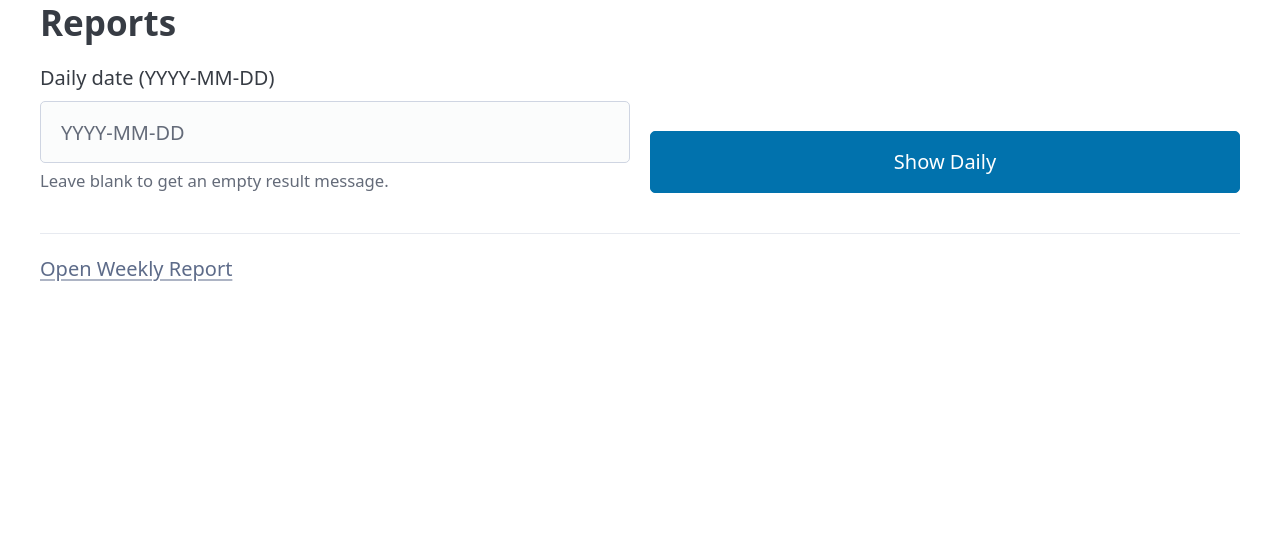
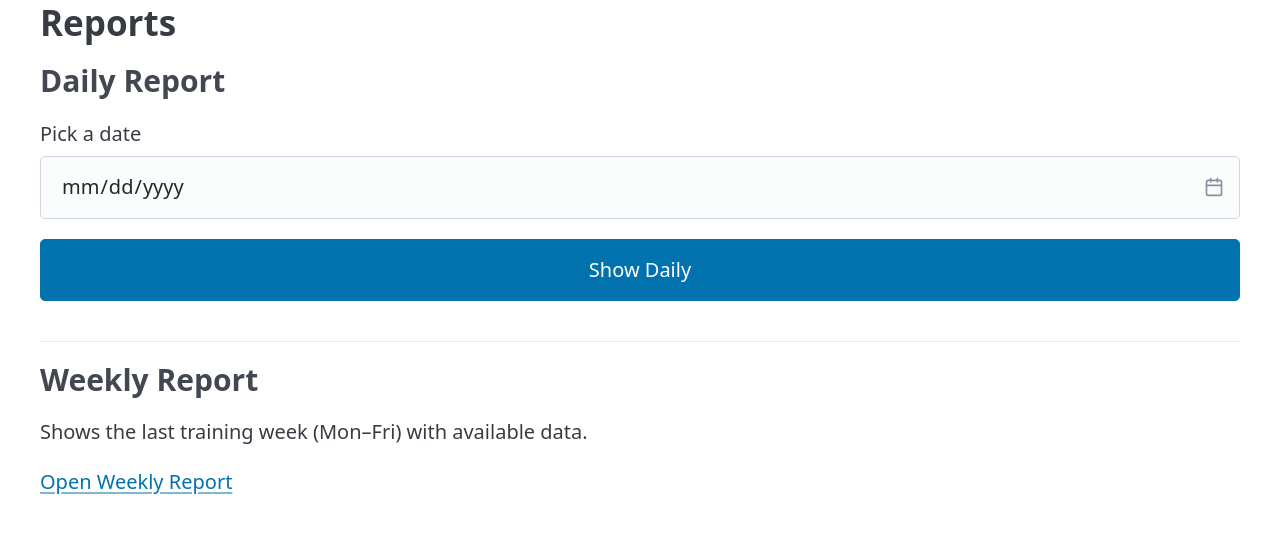
Before and after one commit to joelucwag-boop/ROTC-web-app, a Flask app: template templates/reports.html in a window 1280 px wide. Shown: the part 87-620 px from the top of the page. Run offline with Flask 3, Linux system fonts and the light colour scheme; the template is opened without the code that fills it, so the values that code supplies are empty; parts of the project's set-up code (start-up, migrations or seed data) failed here and were passed over; some libraries are stand-ins or nearby versions.

Commit message:
Update reports.html

```diff
--- a/templates/reports.html
+++ b/templates/reports.html
@@ -1,19 +1,39 @@
 {% extends "base.html" %}
 {% block content %}
-<h2>Reports</h2>
+<h2 class="page-title">Reports</h2>
 
-<form method="get" action="{{ url_for('reports_daily') }}" class="grid" style="align-items:end;">
-  <div>
-    <label for="date">Daily date (YYYY-MM-DD)</label>
-    <input id="date" name="date" placeholder="YYYY-MM-DD">
-    <small>Leave blank to get an empty result message.</small>
+<!-- Daily Report -->
+<section class="card">
+  <h3>Daily Report</h3>
+  <form method="get" action="{{ url_for('reports_daily') }}" class="form-row">
+    <label for="date">Pick a date</label>
+    <input
+      id="date"
+      name="date"
+      type="date"
+      value="{{ request.args.get('date', '') }}"
+      aria-label="Daily report date"
+      required
+    >
+    <button type="submit" class="btn">Show Daily</button>
+  </form>
+
+  {% if dates %}
+  <div class="muted" style="margin-top: .75rem;">Quick dates</div>
+  <div class="chip-row">
+    {% for d in dates %}
+      <a class="chip" href="{{ url_for('reports_daily') }}?date={{ d }}">{{ d }}</a>
+    {% endfor %}
   </div>
-  <div>
-    <button type="submit" style="margin-top:1.65rem;">Show Daily</button>
-  </div>
-</form>
+  {% endif %}
+</section>
 
-<hr>
+<hr class="divider">
 
-<p><a class="secondary" href="{{ url_for('weekly_report') }}">Open Weekly Report</a></p>
+<!-- Weekly Report -->
+<section class="card">
+  <h3>Weekly Report</h3>
+  <p class="muted">Shows the last training week (Mon–Fri) with available data.</p>
+  <a class="btn" href="{{ url_for('reports_weekly') }}">Open Weekly Report</a>
+</section>
 {% endblock %}
```
